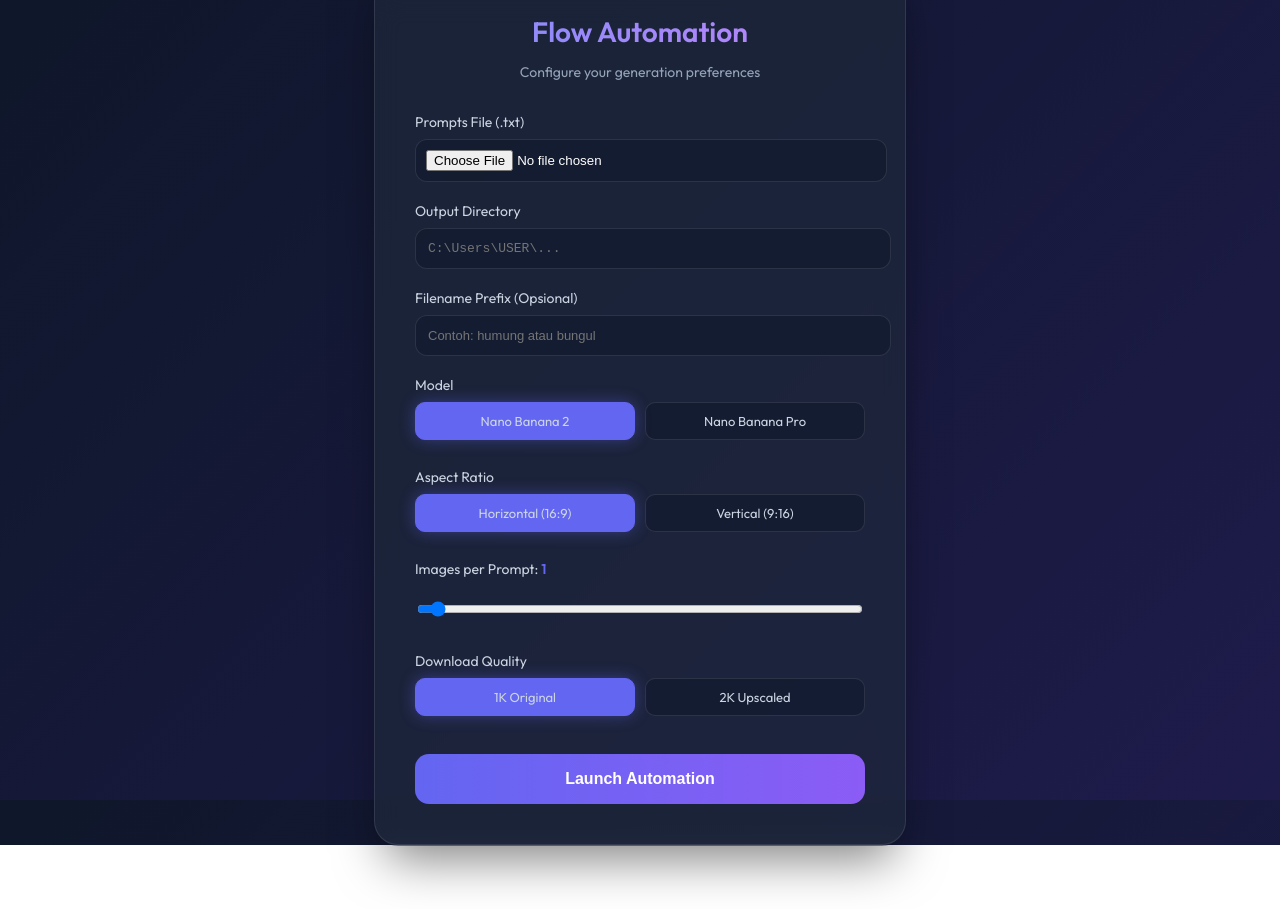
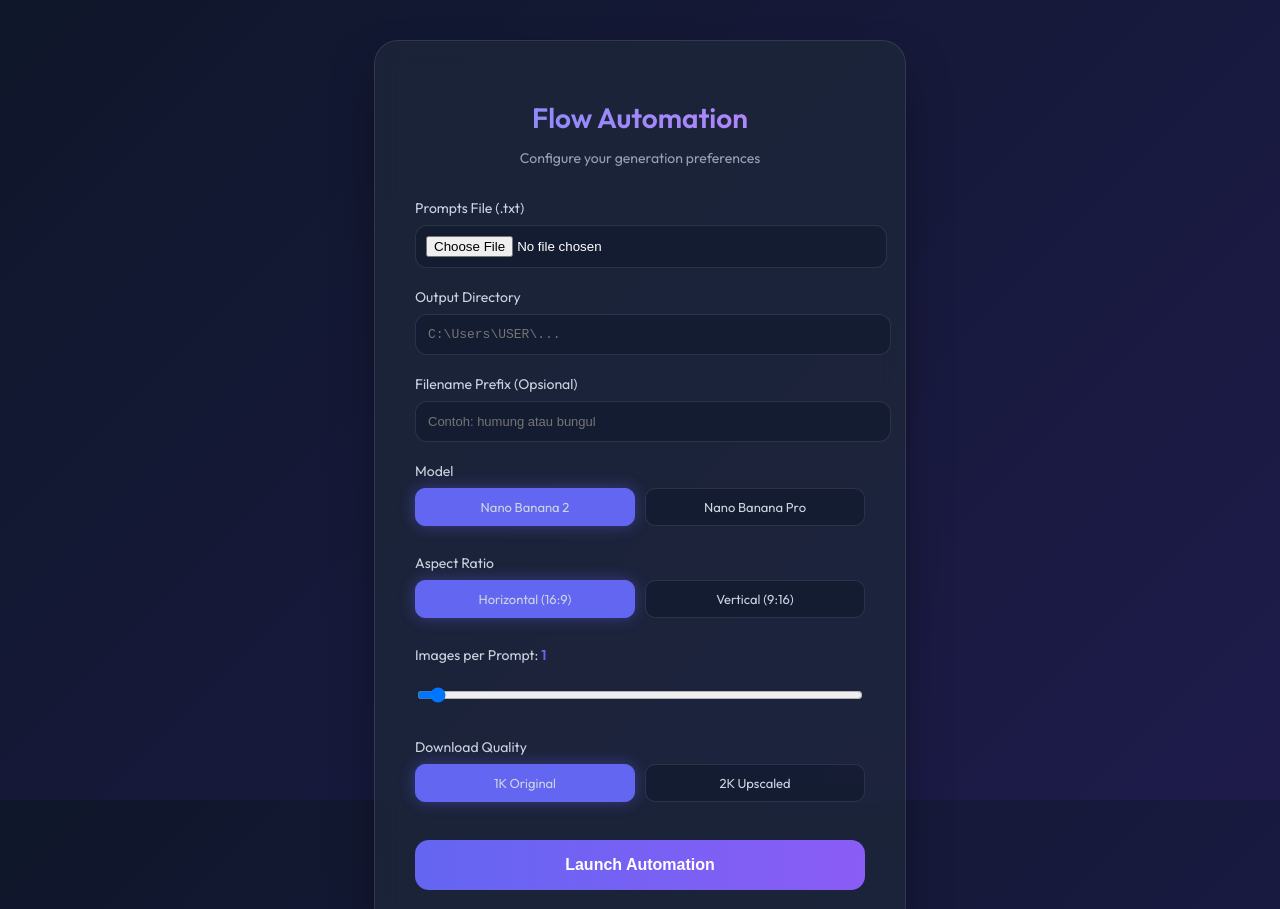
Before and after one commit to deyanquikley/flow-nanobanana, a website: page src/gui/index.html in a window 1280 px wide. Shown: the top 909 px of the page. Before the commit the page ends 845 px from the top, so only its background shows below. Drawn offline with Linux system fonts and the light colour scheme.

Commit message:
fix: Enable vertical scrolling in GUI and fix layout cut-off

```diff
--- a/src/gui/index.html
+++ b/src/gui/index.html
@@ -17,13 +17,16 @@
         body {
             font-family: 'Outfit', sans-serif;
             background: linear-gradient(135deg, #0f172a 0%, #1e1b4b 100%);
+            background-attachment: fixed;
             color: var(--text);
             display: flex;
             justify-content: center;
             align-items: center;
-            height: 100vh;
+            min-height: 100vh;
             margin: 0;
-            overflow: hidden;
+            padding: 40px 20px;
+            box-sizing: border-box;
+            overflow-y: auto;
         }
 
         .glass-card {
@@ -48,6 +51,7 @@
             margin-bottom: 8px;
             text-align: center;
             background: linear-gradient(to right, #818cf8, #c084fc);
+            background-clip: text;
             -webkit-background-clip: text;
             -webkit-text-fill-color: transparent;
         }
```
Also changed, not shown: changelog.md.
